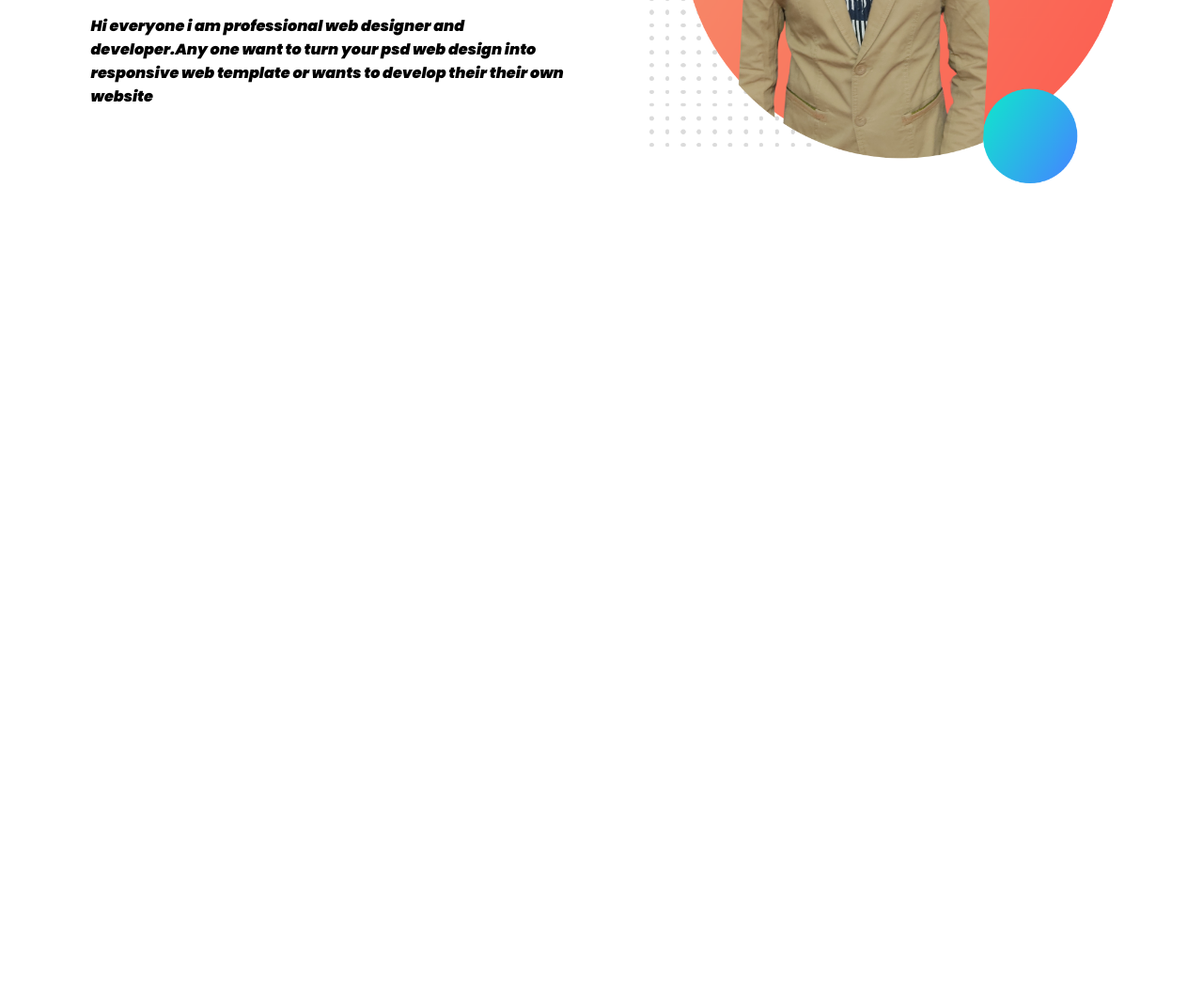
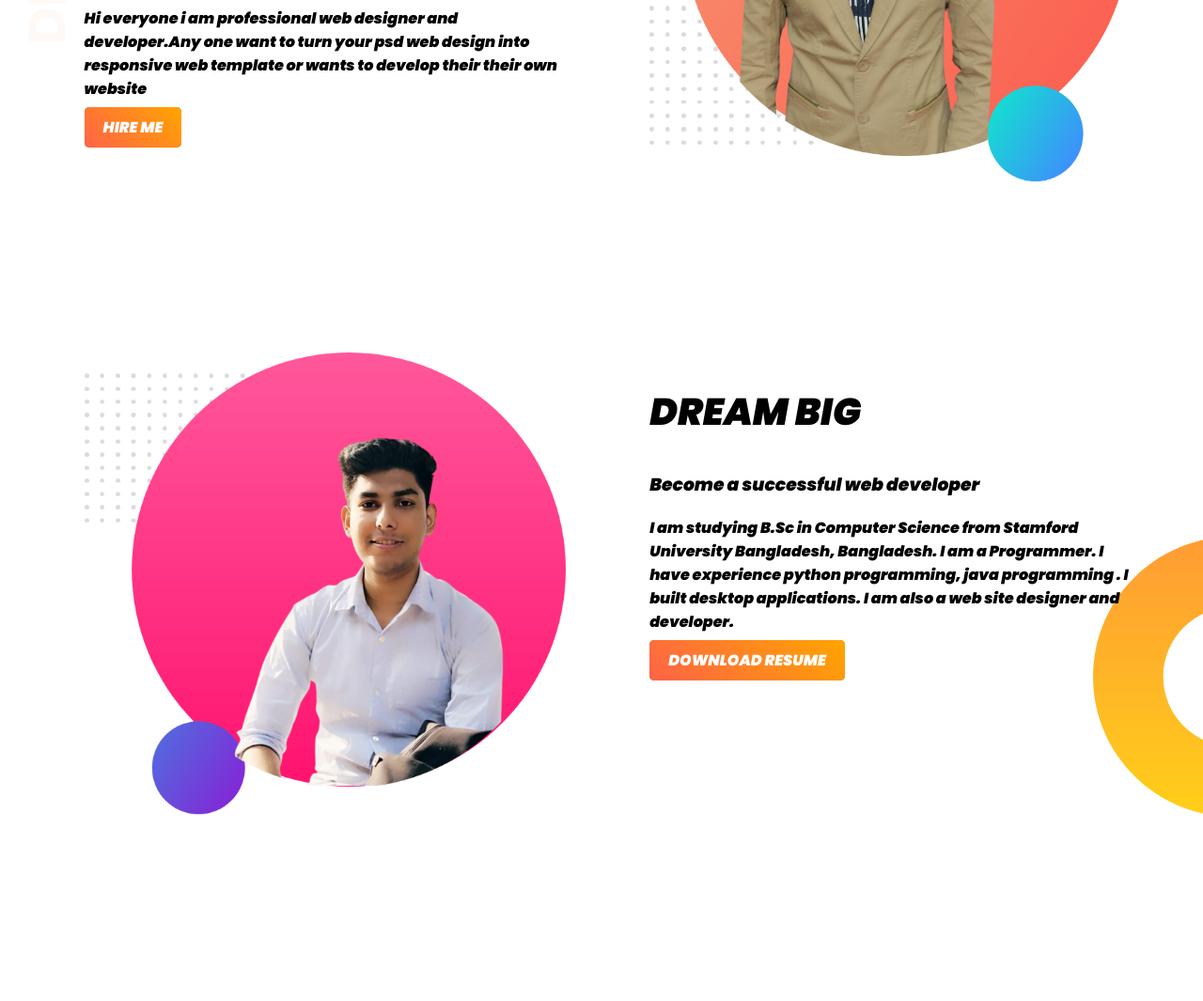
Before and after one commit to tiarman/web.arman1, a plain HTML site: page index.html in a window 1280 px wide. Shown: the part 315-1380 px from the top of the page at 94% size. Before the commit the page ends 800 px from the top, so only its background shows below. Drawn offline with Linux system fonts and the light colour scheme.

Commit message:
2nd work

```diff
--- a/index.html
+++ b/index.html
@@ -9,16 +9,30 @@
 <link href="https://fonts.googleapis.com/css2?family=Poppins:ital,wght@1,900&display=swap" rel="stylesheet">
 </head>
 <body>
-    <section>
+    <section class="topbanner">
         <div class="half1">
             <h1>Welcome To</h1>
     <h1><span class="namehighlight"> Arman </span> Website </h1>
     <h3>Professional Web Developer</h3>
     <p>Hi everyone i am professional web designer and developer.Any one want to turn your psd web design into responsive web template or wants to develop their their own website</p>
+    <a class="link1" target="_black" href="https://www.linkedin.com/in/towhidul-islam-arman/">HIRE ME</a>
         </div>
         <div class="half1">
             <img src="images/arman1.png" alt="">
         </div>
     </section>
+    <section class="dream1">
+        <div class="half1">
+            <img src="images/arman2.png" alt="">
+        </div>
+        <div class="half1">
+            <h2>DREAM BIG</h2>
+            <h3>Become a successful web developer</h3>
+            <p>I am studying B.Sc in Computer Science from Stamford University Bangladesh, Bangladesh. I am a Programmer. I have experience python programming, java programming . I built desktop applications.
+                I am also a web site designer and developer.
+            </p>
+            <a class="link1" target="_blank" href="">DOWNLOAD RESUME</a>
+        </div>
+    </section>
 </body>
 </html>
--- a/style.css
+++ b/style.css
@@ -1,8 +1,12 @@
 body{
+    margin: 0px;
     font-family: 'Poppins', sans-serif;
 }
 h1{
     font-size: 50px;
+}
+h2{
+    font-size: 40px;
 }
 .namehighlight{
     color: orangered;
@@ -16,3 +20,25 @@ h1{
 .half1 img{
     width: 100%;
 }
+.topbanner{
+    background-image: url("images/topbanner.png");
+    background-repeat: no-repeat;
+}
+section{
+    height: 550px;
+    padding-bottom: 140px;
+}
+.link1{
+    text-decoration: none;
+    background-color: seagreen;
+    padding: 10px 20px;
+    border-radius: 5px;
+    color: white;
+    font-size: 700;
+    background-image: linear-gradient(45deg, tomato, orange);
+}
+.dream1{
+    background-image: url(images/dream-bg.png);
+    background-repeat: no-repeat;
+    background-position: right;
+}
```
Also changed, not shown: images/arman2.png (added), images/my-bg2.png (deleted), images/topbanner.png (renamed from images/top-banner.png).
